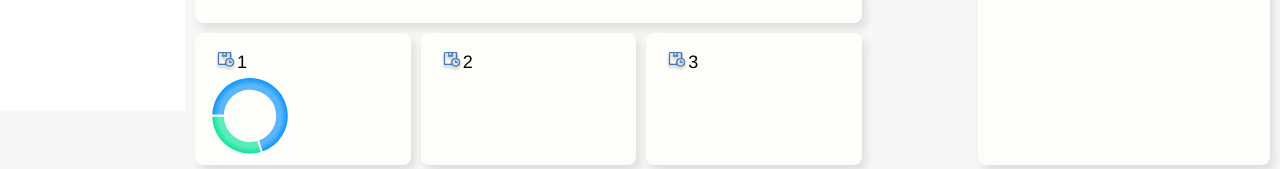
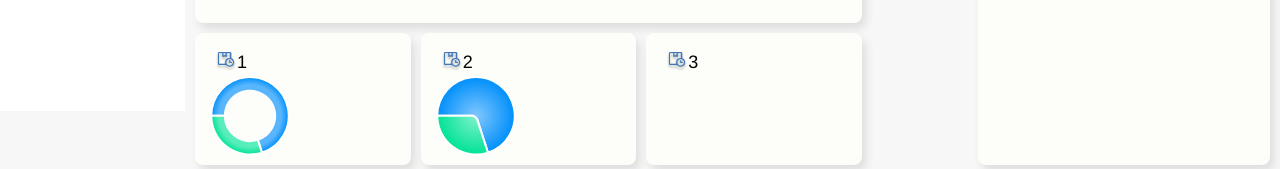
Before and after one commit to abdulrhmanalqassas/sideup, a React (Create React App) app: page / in a window 1280 px wide. Shown: the part 709-878 px from the top of the page. Built offline with nearby package versions, Linux system fonts and the light colour scheme.

Commit message:
convert Donut Chart to accept types such pie chart

```diff
--- a/src/Dash/bottomCards.js
+++ b/src/Dash/bottomCards.js
@@ -23,7 +23,8 @@ export const BottomCards = () => {
         </Card>
       </Card1>
       <Card2>
-        <Card header={"2"}></Card>
+        <Card header={"2"}> <Donut type="pie" /></Card>
+
       </Card2>
       <Card3>
         <Card header={"3"}></Card>
--- a/src/Dash/donut.js
+++ b/src/Dash/donut.js
@@ -8,7 +8,7 @@ margin-left:-20px;
 margin-bottom:-20px;
 `
 
-export const Donut = () => {
+export const Donut = ({type="donut"}) => {
   const [state, setState] = useState({
     series: [70,30],
     options: {
@@ -49,7 +49,7 @@ export const Donut = () => {
       <Chart
       options={state.options}
       series={state.series}
-      type="donut"
+      type={type}
       width={110}
     />
     </WidthControl>
```
Also changed, not shown: src/Dash/mainCard/bottomCards.js (deleted, +0 -27 lines).
